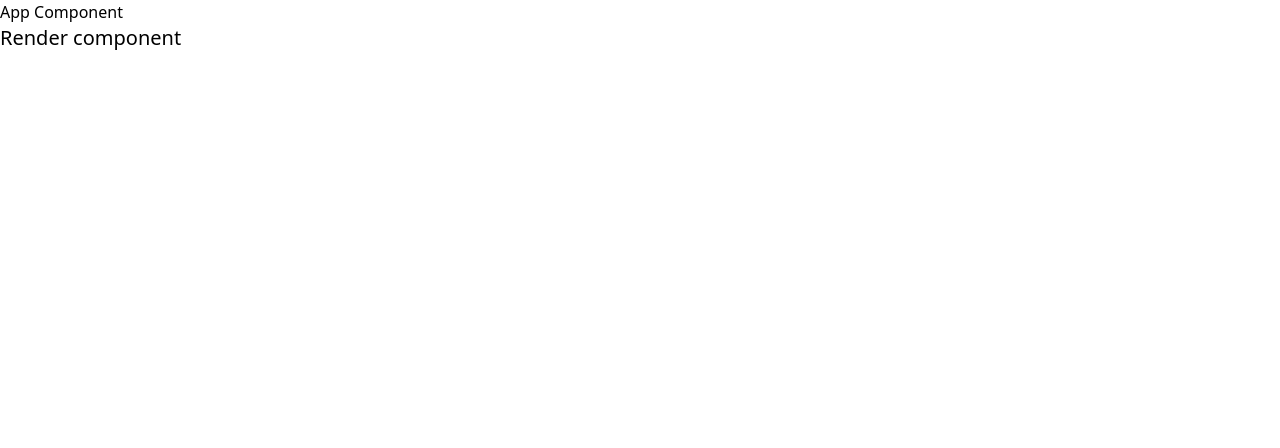
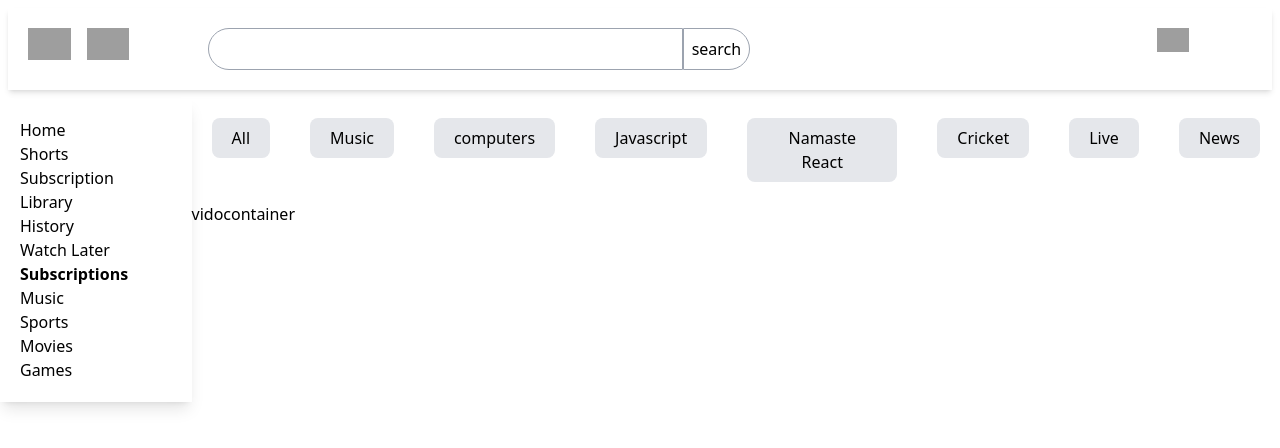
Before and after one commit to poojapriya2019/react_project, a React (Create React App) app: page / in a window 1280 px wide. Shown: the top 448 px of the page. Built offline with nearby package versions, Linux system fonts and the light colour scheme; grey boxes are pictures that could not be loaded.

Commit message:
sidebar toggle and buttonlist

```diff
--- a/src/App.js
+++ b/src/App.js
@@ -1,10 +1,17 @@
-import './App.css'
+import './App.css';
+import Head from './components/Head';
+import Body from './components/Body';
+import { Provider } from 'react-redux';
+import store from './utils/store';
+
 function App() {
     return (
-     <div>
-        <h1>App Component</h1>
-        <p1 className='text-xl' >Render component</p1>
-     </div>
+     <Provider store={store}>
+        <div>
+        <Head/>
+        <Body/>
+        </div>
+     </Provider>
     )
 }
 
--- a/src/components/Body.js
+++ b/src/components/Body.js
@@ -3,7 +3,7 @@ import Sidebar from "./Sidebar";
 import MainContainer from "./MainContainer";
 const Body = () => {
     return (
-        <div>
+        <div className="flex">
             <Sidebar></Sidebar>
             <MainContainer></MainContainer>
         </div>
--- a/src/components/ButtonLists.js
+++ b/src/components/ButtonLists.js
@@ -1,8 +1,15 @@
 import React from "react";
+import Buttons from "./Buttons";
+
+const list = ["All", "Music", "computers", "Javascript", "Namaste React", "Cricket", "Live", "News"]
 const ButtonLists = () => {
     return (
-        <div>
-            buttonlists
+        <div className="flex">
+          {list.map((item, index) => (
+                <div key={index}>
+                    <Buttons name={item} />
+                </div>
+            ))}
         </div>
     )
 }
--- /dev/null
+++ b/src/components/Buttons.js
@@ -0,0 +1,12 @@
+import React from "react";
+
+const Buttons = ({name}) => {
+    return (
+        <div>
+          <button className="px-5 py-2 m-5 bg-gray-200 rounded-lg">{name}</button>
+        </div>
+
+    )
+}
+
+export default Buttons;
--- a/src/components/Head.js
+++ b/src/components/Head.js
@@ -1,13 +1,24 @@
 import React from "react";
+import { useDispatch } from "react-redux";
+import { toggleMenu } from "../utils/appSlice";
 const Head = () => {
+    const dispatch = useDispatch();
+
+    const toggleMenuHandler = () => {
+        // Call dispatch with the action function
+        dispatch(toggleMenu());
+    }
     return (
         <div className="grid grid-flow-col p-5 m-2 shadow-md">
-          <div className="flex col-span-1">
+          <div className="flex col-span-1 cursor-pointer">
             <img class="h-8"
                   alt="menu"
                   src="https://icons.veryicon.com/png/o/miscellaneous/linear-icon-45/hamburger-menu-5.png"
+                  onClick={() => toggleMenuHandler()}
             />
-            <img className="h-8 mx-4" alt="youtube-logo" src="https://1000logos.net/wp-content/uploads/2017/05/Youtube-logo.jpg"/>
+            <a href="/">
+              <img className="h-8 mx-4" alt="youtube-logo" src="https://1000logos.net/wp-content/uploads/2017/05/Youtube-logo.jpg"/>
+            </a>
           </div>
           <div className="search-box col-span-10">
             <input className="w-1/2 border border-gray-400 rounded-l-full p-2" type="text" />
--- a/src/components/Sidebar.js
+++ b/src/components/Sidebar.js
@@ -1,5 +1,9 @@
 import React from "react";
+import { useSelector } from "react-redux";
 const Sidebar = () => {
+    const isMenuOpen = useSelector((store) => store.app.isMenuOpen);
+    // early return
+    if(!isMenuOpen) return null;
     return (
         <div className="p-5 shadow-lg w-48">
           <ul>
--- /dev/null
+++ b/src/utils/appSlice.js
@@ -0,0 +1,14 @@
+import { createSlice } from "@reduxjs/toolkit";
+const appSlice = createSlice( {
+    name: "app",
+    initialState: {
+      isMenuOpen: true,
+    },
+    reducers: {
+        toggleMenu: (state) => {
+          state.isMenuOpen = !state.isMenuOpen;
+        },
+    },
+})
+export const { toggleMenu } = appSlice.actions
+export default appSlice.reducer;
--- /dev/null
+++ b/src/utils/store.js
@@ -0,0 +1,8 @@
+import { configureStore } from "@reduxjs/toolkit";
+import appSlice from "./appSlice";
+const store = configureStore({
+  reducer: {
+    app: appSlice,
+  },
+});
+export default store;
```
